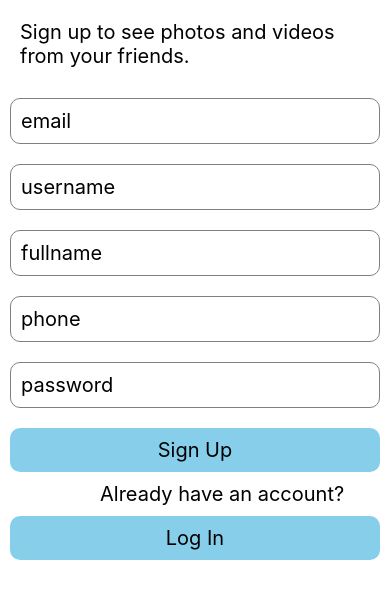
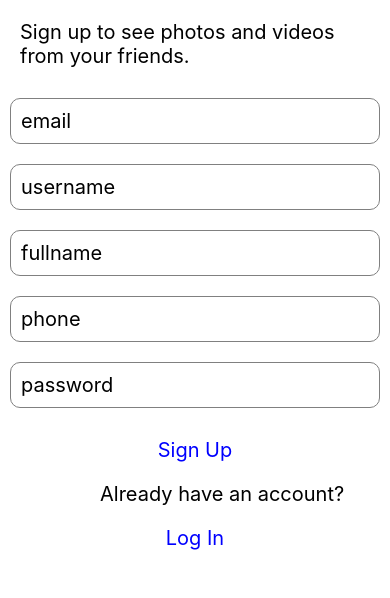
Before and after one commit to KajalBansal25/Instagram-App, a React Native app: screen /Signup in a window 390 px wide. Shown: the top 598 px of the page. Built offline with nearby package versions, Linux system fonts and the light colour scheme.

Commit message:
my fifth commit

```diff
--- a/src/screens/Login.js
+++ b/src/screens/Login.js
@@ -126,6 +126,7 @@ const styles = StyleSheet.create({
   },
   inputText: {
     fontSize: 20,
+    color: 'blue',
   },
   textChange: {
     fontSize: 20,
@@ -134,7 +135,6 @@ const styles = StyleSheet.create({
   inputTextOuter: {
     margin: 10,
     borderRadius: 10,
-    backgroundColor: 'skyblue',
     alignItems: 'center',
     padding: 15,
   },
--- a/src/screens/Signup.js
+++ b/src/screens/Signup.js
@@ -173,6 +173,7 @@ const styles = StyleSheet.create({
   inputText: {
     fontSize: 20,
     padding: 10,
+    color: 'blue',
   },
   textChange: {
     fontSize: 20,
@@ -181,7 +182,6 @@ const styles = StyleSheet.create({
   inputTextOuter: {
     margin: 10,
     borderRadius: 10,
-    backgroundColor: 'skyblue',
     alignItems: 'center',
   },
   errorText: {
```
